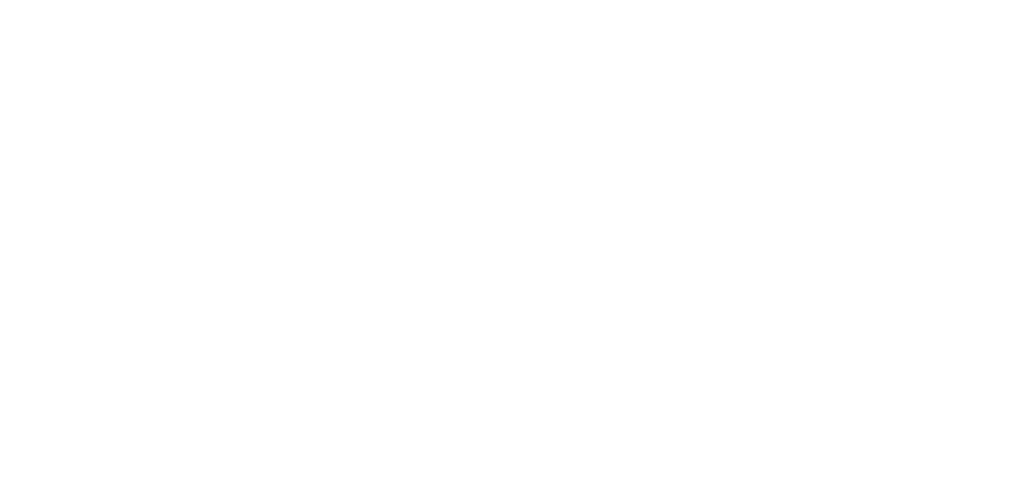
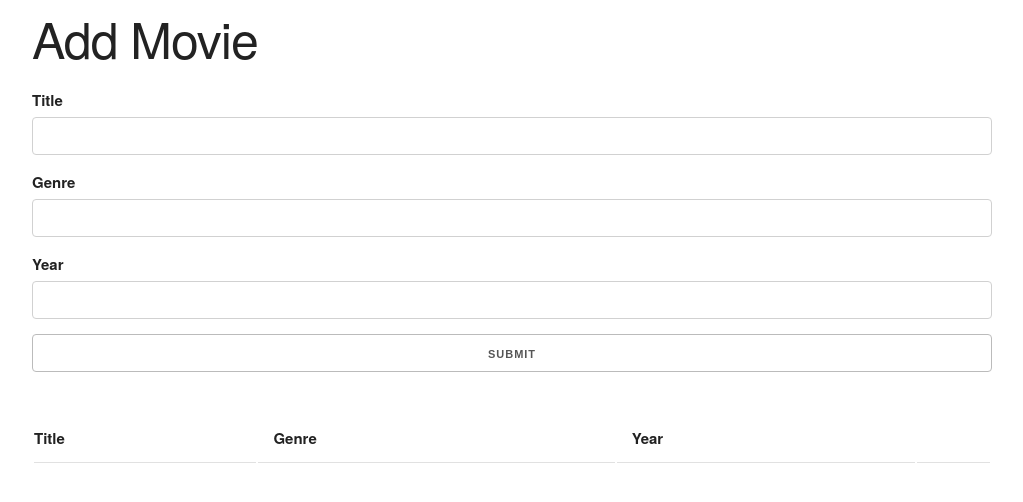
Before and after one commit to smansouri14/movieList, a plain HTML site: page index.html in a window 1280 px wide. Shown: the whole page, without its empty margins (128-1151 px from the left). Drawn offline with nearby package versions, Linux system fonts and the light colour scheme.

Commit message:
html layout using skeleton

```diff
--- a/index.html
+++ b/index.html
@@ -4,11 +4,44 @@
 <head>
     <meta charset="UTF-8">
     <meta name="viewport" content="width=device-width, initial-scale=1.0">
+    <link rel="stylesheet" href="https://cdnjs.cloudflare.com/ajax/libs/skeleton/2.0.4/skeleton.css"
+        integrity="sha256-ECB9bbROLGm8wOoEbHcHRxlHgzGqYpDtNTgDTyDz0wg=" crossorigin="anonymous" />
+    <link rel="stylesheet" href="style.css">
     <title>Movie List</title>
 </head>
 
 <body>
-
+    <div class="container">
+        <h1>Add Movie</h1>
+        <form id="movie-form">
+            <div>
+                <label for="title">Title</label>
+                <input type="text" id="title" class="u-full-width">
+            </div>
+            <div>
+                <label for="genre">Genre</label>
+                <input type="text" id="genre" class="u-full-width">
+            </div>
+            <div>
+                <label for="year">Year</label>
+                <input type="text" id="year" class="u-full-width">
+            </div>
+            <div>
+                <input type="submit" value="submit" class="u-full-width">
+            </div>
+        </form>
+        <table class="u-full-width">
+            <thead>
+                <tr>
+                    <th>Title</th>
+                    <th>Genre</th>
+                    <th>Year</th>
+                    <th></th>
+                </tr>
+            </thead>
+            <tbody id="movie-list"></tbody>
+        </table>
+    </div>
 
 
     <script src="app.js"></script>
--- /dev/null
+++ b/style.css
@@ -0,0 +1,12 @@
+.success, .error {
+    color: white;
+    padding: 5px;
+    margin: 5px 0 15px 0;
+}
+
+.success{
+    background: green;
+}
+.error{
+    background: red;
+}
```
